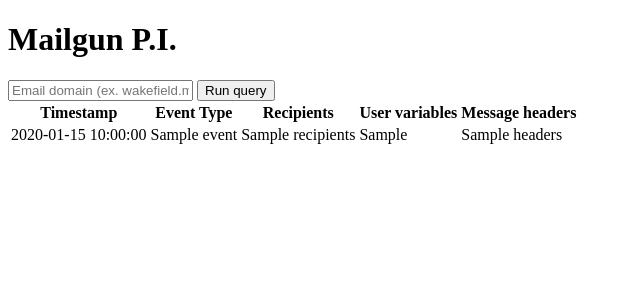
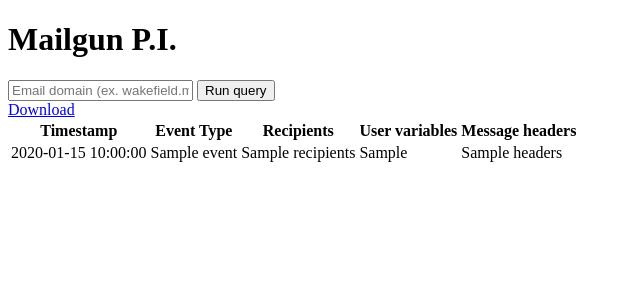
Before and after one commit to omie86/smokinggun, a Flask app: template mailgunpi/templates/index.html in a window 1280 px wide. Shown: the top 300 px of the page, without its empty margins (0-640 px from the left). Run offline with Flask 2, Linux system fonts and the light colour scheme; the template is opened without the code that fills it: most values are stand-ins (such as "Sample title", 1, 10 or a date in 2020).

Commit message:
feat: render download link on report run

```diff
--- a/mailgunpi/templates/index.html
+++ b/mailgunpi/templates/index.html
@@ -13,6 +13,9 @@
     <input type="text" placeholder="Email domain (ex. wakefield.myenotice.com)" name="domain">
     <button type="submit">Run query</button>
   </form>
+  {% if download_link %}
+    <a href="{{ download_link }}" target="_blank">Download</a>
+  {% endif %}
   <table>
     <thead>
       <th>Timestamp</th>
--- a/mailgunpi/views.py
+++ b/mailgunpi/views.py
@@ -20,10 +20,12 @@ def get_root():
         response = get_events(domain)
         json_response = response.json()
         events = json_response['items']
+        download_endpoint = '/download?domain={}'.format(domain)
     else:
         events = []
+        download_endpoint = None
 
-    return render_template('index.html', events=events)
+    return render_template('index.html', events=events, download_link=download_endpoint)
 
 
 @app.route('/download', methods=['GET'])
```
